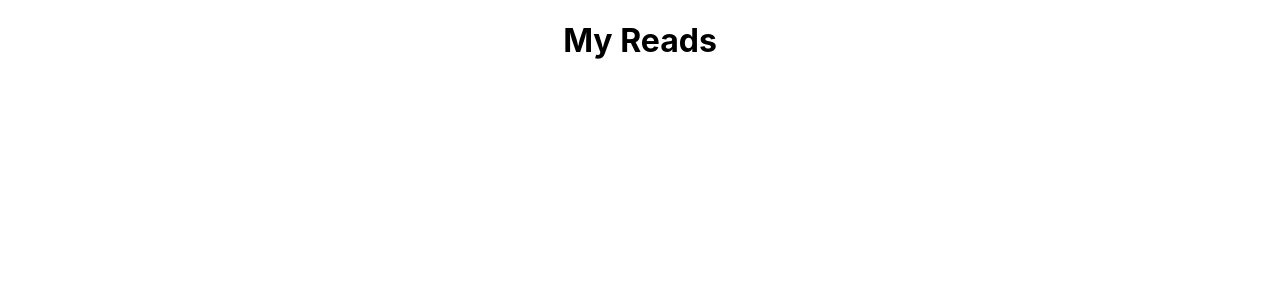
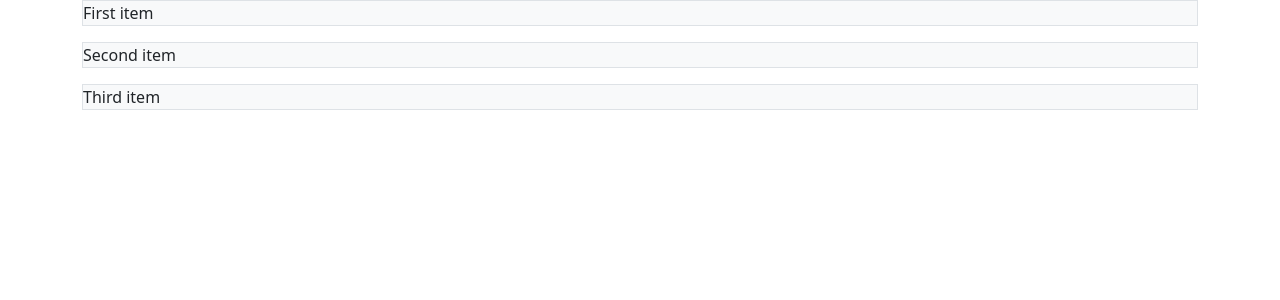
Before and after one commit to MKortmann/my-reads, a React (Create React App) app: page / in a window 1280 px wide. Shown: the top 300 px of the page. Built offline with nearby package versions, Linux system fonts and the light colour scheme.

Commit message:
add: react-bootstrap bootstrap

```diff
--- a/package.json
+++ b/package.json
@@ -7,7 +7,9 @@
 		"@testing-library/jest-dom": "^5.16.5",
 		"@testing-library/react": "^13.3.0",
 		"@testing-library/user-event": "^13.5.0",
+		"bootstrap": "^5.2.0",
 		"react": "^18.2.0",
+		"react-bootstrap": "^2.5.0",
 		"react-dom": "^18.2.0",
 		"react-scripts": "5.0.1",
 		"web-vitals": "^2.1.4"
--- a/src/App.js
+++ b/src/App.js
@@ -1,10 +1,23 @@
 import './App.css'
+import ThemeProvider from 'react-bootstrap/ThemeProvider'
+import Container from 'react-bootstrap/Container'
+import Row from 'react-bootstrap/Row'
+import Col from 'react-bootstrap/Col'
+import Stack from 'react-bootstrap/Stack'
 
 function App() {
 	return (
-		<div className='App'>
-			<h1>My Reads</h1>
-		</div>
+		<ThemeProvider
+			breakpoints={['xxxl', 'xxl', 'xl', 'lg', 'md', 'sm', 'xs', 'xxs']}
+			minBreakpoint='xxs'>
+			<Container>
+				<Stack gap={3}>
+					<div className='bg-light border'>First item</div>
+					<div className='bg-light border'>Second item</div>
+					<div className='bg-light border'>Third item</div>
+				</Stack>
+			</Container>
+		</ThemeProvider>
 	)
 }
 
```
Also changed, not shown: src/index.js (+13 -11 lines), 1 other file (tests, documents, lock files or other folders).
